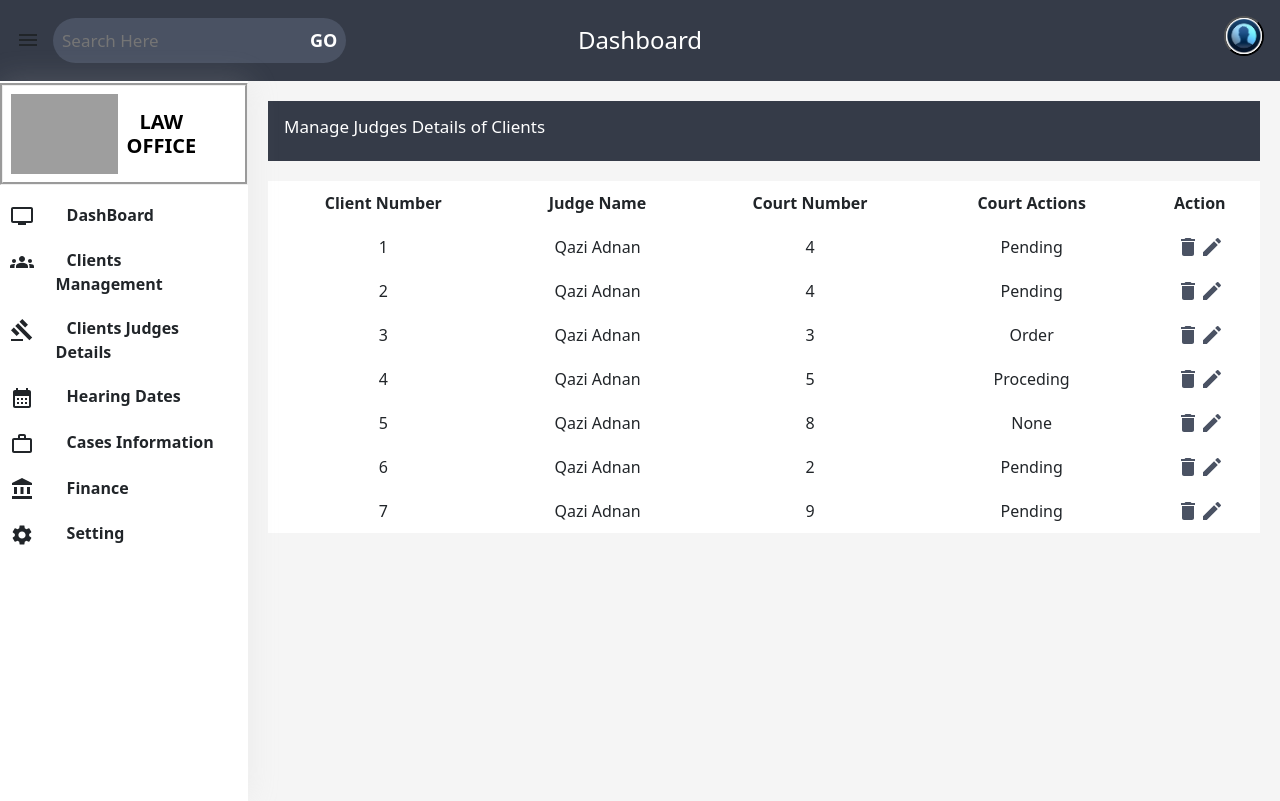
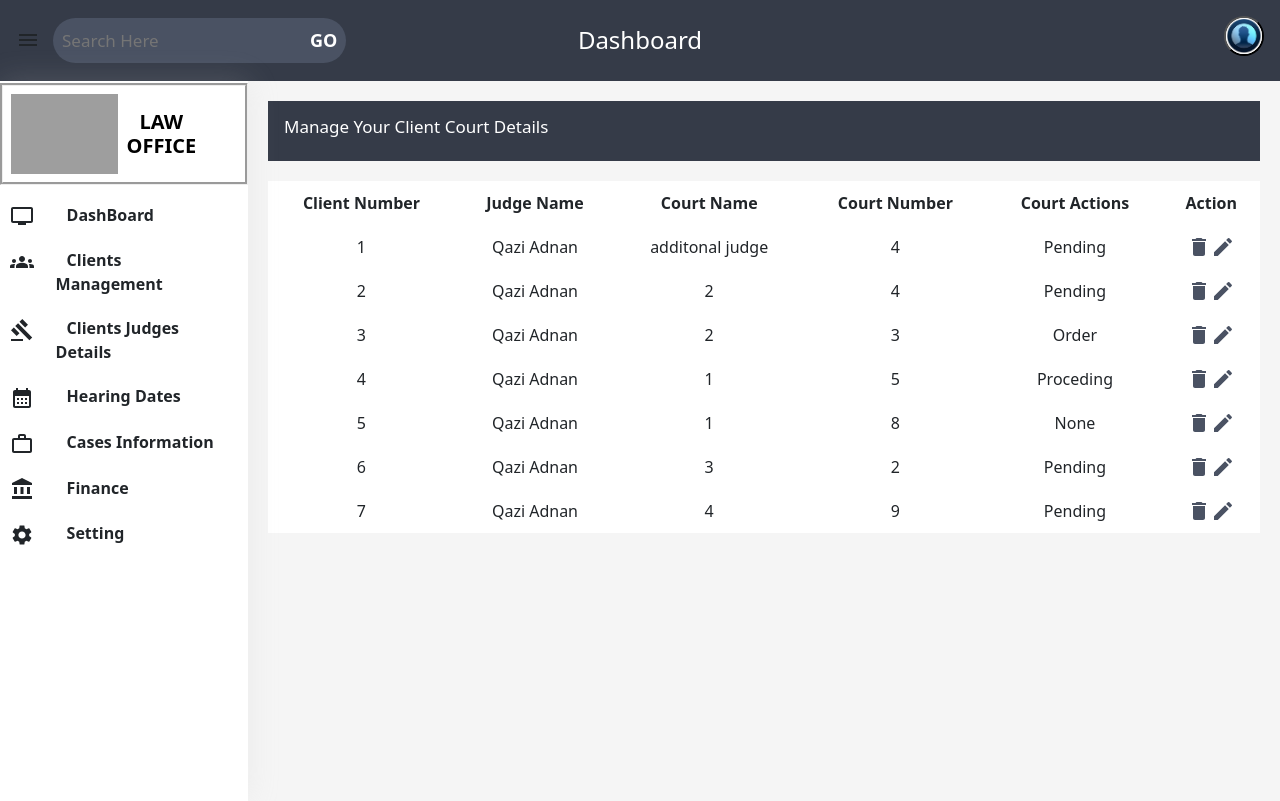
Before and after one commit to Malikwebd9723/AACMS, a React (Create React App) app: page /admin/judgesDetails in a window 1280 px wide. Built offline with nearby package versions, Linux system fonts and the light colour scheme; grey boxes are pictures that could not be loaded.

Commit message:
input password comment in signup & add court name field in JudgesDetails

```diff
--- a/src/components/SignUp.jsx
+++ b/src/components/SignUp.jsx
@@ -130,7 +130,7 @@ const SignUp = () => {
         <Input type="text" placeholder='First Name' />
         <Input type="text" placeholder='Last Name' />
         <Input type='text' placeholder='Username or Email'/>
-        <Input type='password' placeholder='Password'/>
+        {/* <Input type='password' placeholder='Password'/> */}
         <SubmitBtn>Register</SubmitBtn>
       </Form>
     </SignupContainer>
--- a/src/components/dashboard/JugesDetails.jsx
+++ b/src/components/dashboard/JugesDetails.jsx
@@ -82,7 +82,7 @@ const JudgesDatails = () => {
       <MainContainer>
         <SubContainer>
           <HamLeft>
-            <H4>Manage Judges Details of Clients</H4>
+            <H4>Manage Your Client Court Details</H4>
           </HamLeft>
           {/* <ButtonContainer>
             <AddCircleOutlineIcon />
@@ -96,7 +96,7 @@ const JudgesDatails = () => {
               <Tr>
                 <Th>Client Number</Th>
                 <Th>Judge Name</Th>
-                {/* <Th>Client Cases in Court</Th> */}
+                <Th>Court Name</Th>
                 <Th>Court Number</Th>
                 {/* <Th>Current Case No</Th> */}
                 <Th>Court Actions</Th>
@@ -108,7 +108,7 @@ const JudgesDatails = () => {
               <Tr>
                 <Td>1</Td>
                 <Td>Qazi Adnan</Td>
-                {/* <Td>2</Td> */}
+                <Td>additonal judge</Td>
                 <Td>4</Td>
                 {/* <Td>Due</Td> */}
                 <Td>Pending</Td>
@@ -128,7 +128,7 @@ const JudgesDatails = () => {
               <Tr>
                 <Td>2</Td>
                 <Td>Qazi Adnan</Td>
-                {/* <Td>2</Td> */}
+                <Td>2</Td>
                 <Td>4</Td>
                 {/* <Td>Due</Td> */}
                 <Td>Pending</Td>
@@ -148,7 +148,7 @@ const JudgesDatails = () => {
               <Tr>
                 <Td>3</Td>
                 <Td>Qazi Adnan</Td>
-                {/* <Td>2</Td> */}
+                <Td>2</Td>
                 <Td>3</Td>
                 {/* <Td>Due</Td> */}
                 <Td>Order</Td>
@@ -168,7 +168,7 @@ const JudgesDatails = () => {
               <Tr>
                 <Td>4</Td>
                 <Td>Qazi Adnan</Td>
-                {/* <Td>1</Td> */}
+                <Td>1</Td>
                 <Td>5</Td>
                {/* <Td>Due</Td> */}
                 <Td>Proceding</Td>
@@ -188,7 +188,7 @@ const JudgesDatails = () => {
               <Tr>
                 <Td>5</Td>
                 <Td>Qazi Adnan</Td>
-                {/* <Td>1</Td> */}
+                <Td>1</Td>
                 <Td>8</Td>
                 {/* <Td>Due</Td> */}
                 <Td>None</Td>
@@ -208,7 +208,7 @@ const JudgesDatails = () => {
               <Tr>
                 <Td>6</Td>
                 <Td>Qazi Adnan</Td>
-                {/* <Td>3</Td> */}
+                <Td>3</Td>
                 <Td>2</Td>
                 {/* <Td>Due</Td> */}
                 <Td>Pending</Td>
@@ -228,7 +228,7 @@ const JudgesDatails = () => {
               <Tr>
                 <Td>7</Td>
                 <Td>Qazi Adnan</Td>
-                {/* <Td>4</Td> */}
+                <Td>4</Td>
                 <Td>9</Td>
                 {/* <Td>Due</Td> */}
                 <Td>Pending</Td>
```
